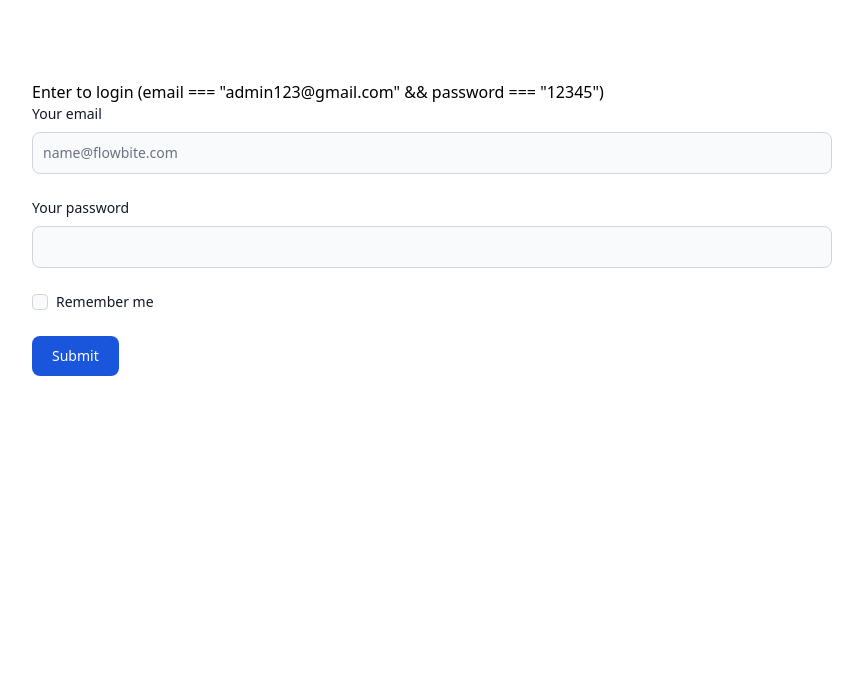
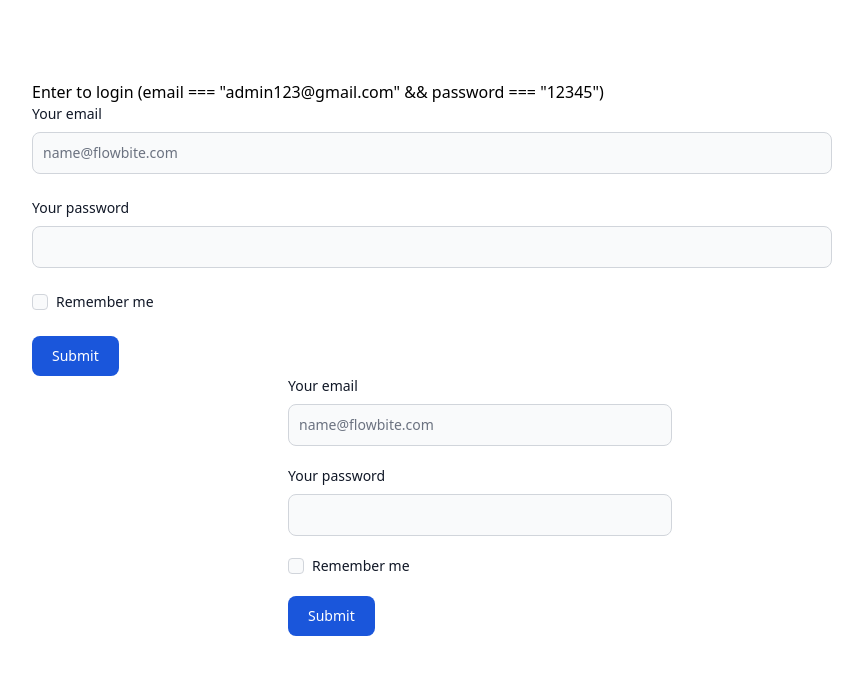
Before and after one commit to hmurani1212/AdminPanel1, a React (Create React App) app: page / in a window 1280 px wide. Shown: the top 674 px of the page, without its empty margins (160-1023 px from the left). Built offline with nearby package versions, Linux system fonts and the light colour scheme; no server answers.

Commit message:
Update Login.jsx

```diff
--- a/src/Components/Login.jsx
+++ b/src/Components/Login.jsx
@@ -38,6 +38,60 @@
                 </div>
                 <button type="submit" className="text-white bg-blue-700 hover:bg-blue-800 focus:ring-4 focus:outline-none focus:ring-blue-300 font-medium rounded-lg text-sm w-full sm:w-auto px-5 py-2.5 text-center dark:bg-blue-600 dark:hover:bg-blue-700 dark:focus:ring-blue-800">Submit</button>
             </form>
+<form className="max-w-sm mx-auto">
+  <div className="mb-5">
+    <label
+      htmlFor="email"
+      className="block mb-2 text-sm font-medium text-gray-900 dark:text-white"
+    >
+      Your email
+    </label>
+    <input
+      type="email"
+      id="email"
+      className="bg-gray-50 border border-gray-300 text-gray-900 text-sm rounded-lg focus:ring-blue-500 focus:border-blue-500 block w-full p-2.5 dark:bg-gray-700 dark:border-gray-600 dark:placeholder-gray-400 dark:text-white dark:focus:ring-blue-500 dark:focus:border-blue-500"
+      placeholder="name@flowbite.com"
+      required=""
+    />
+  </div>
+  <div className="mb-5">
+    <label
+      htmlFor="password"
+      className="block mb-2 text-sm font-medium text-gray-900 dark:text-white"
+    >
+      Your password
+    </label>
+    <input
+      type="password"
+      id="password"
+      className="bg-gray-50 border border-gray-300 text-gray-900 text-sm rounded-lg focus:ring-blue-500 focus:border-blue-500 block w-full p-2.5 dark:bg-gray-700 dark:border-gray-600 dark:placeholder-gray-400 dark:text-white dark:focus:ring-blue-500 dark:focus:border-blue-500"
+      required=""
+    />
+  </div>
+  <div className="flex items-start mb-5">
+    <div className="flex items-center h-5">
+      <input
+        id="remember"
+        type="checkbox"
+        defaultValue=""
+        className="w-4 h-4 border border-gray-300 rounded bg-gray-50 focus:ring-3 focus:ring-blue-300 dark:bg-gray-700 dark:border-gray-600 dark:focus:ring-blue-600 dark:ring-offset-gray-800 dark:focus:ring-offset-gray-800"
+        required=""
+      />
+    </div>
+    <label
+      htmlFor="remember"
+      className="ms-2 text-sm font-medium text-gray-900 dark:text-gray-300"
+    >
+      Remember me
+    </label>
+  </div>
+  <button
+    type="submit"
+    className="text-white bg-blue-700 hover:bg-blue-800 focus:ring-4 focus:outline-none focus:ring-blue-300 font-medium rounded-lg text-sm w-full sm:w-auto px-5 py-2.5 text-center dark:bg-blue-600 dark:hover:bg-blue-700 dark:focus:ring-blue-800"
+  >
+    Submit
+  </button>
+</form>
 
         </div>
     )
```
